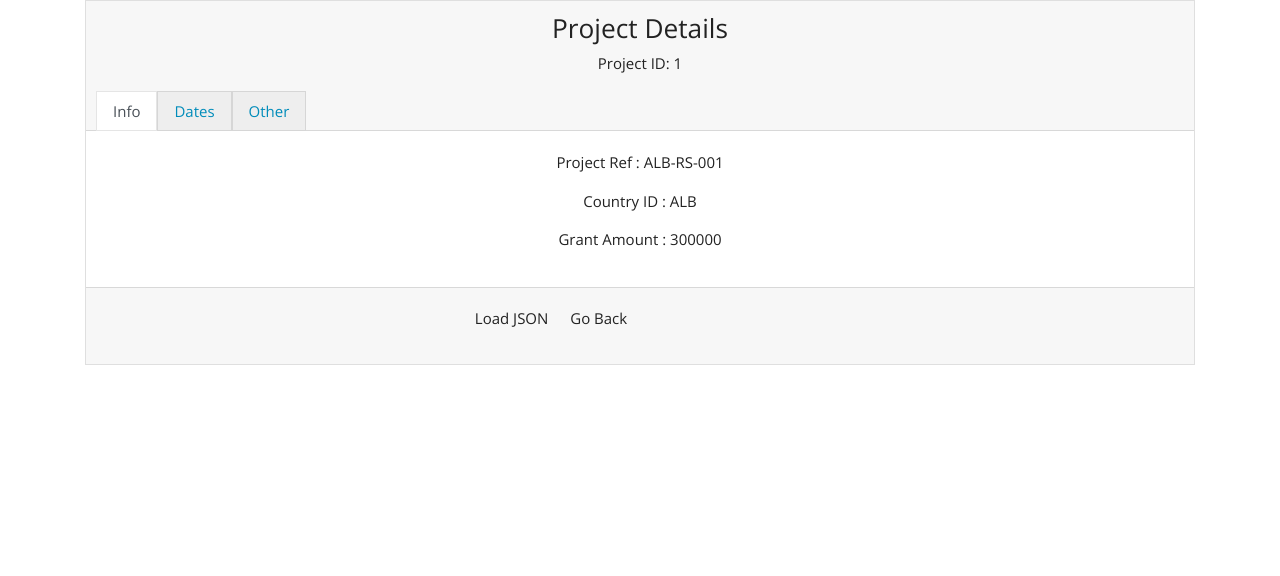
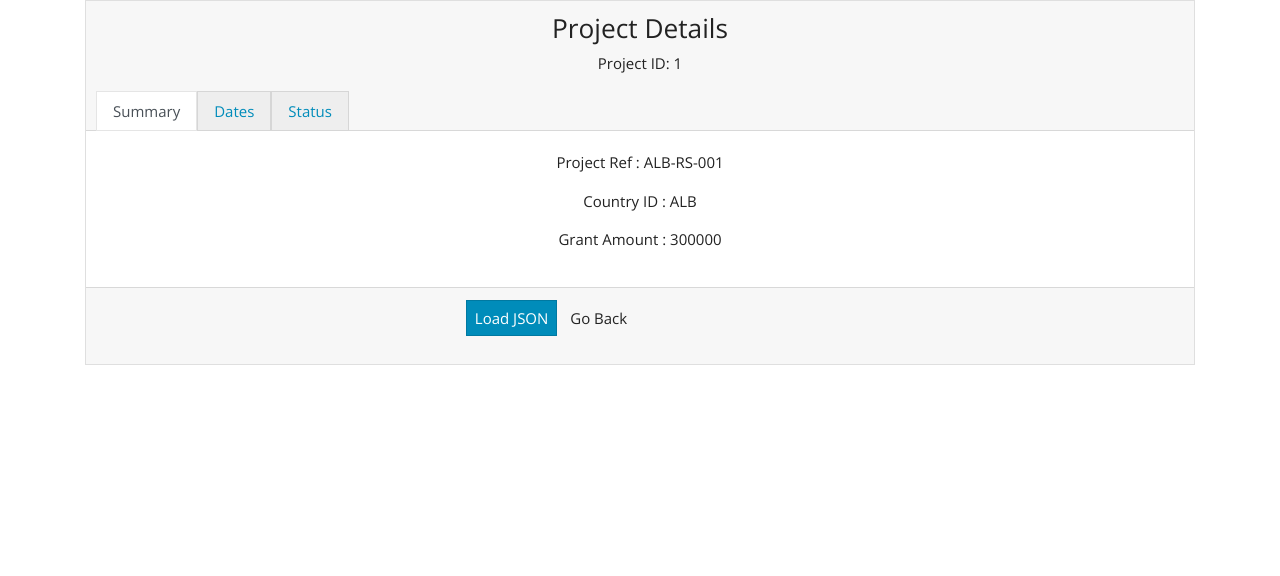
Before and after one commit to MutugiBrian/Todo-list, a CodeIgniter app: page /database/index.php/welcome/view/1 in a window 1280 px wide. Shown: the part 55-631 px from the top of the page. Run offline with CodeIgniter, Linux system fonts and the light colour scheme; data comes from the database, SQL or seed files in the repository.

Commit message:
Renaming Tabs

```diff
--- a/application/views/view.php
+++ b/application/views/view.php
@@ -6,13 +6,13 @@
         <p>Project ID: <?php echo $project->project_id;?></p>
         <ul class="nav nav-tabs card-header-tabs">
           <li class="nav-item">
-            <a class="nav-link active" data-toggle="tab" id="info-tab" href="#home">Info</a>
+            <a class="nav-link active" data-toggle="tab" id="info-tab" href="#home">Summary</a>
           </li>
           <li class="nav-item">
             <a class="nav-link" data-toggle="tab" id="dates-tab" href="#dates">Dates</a>
           </li>
           <li class="nav-item">
-            <a class="nav-link" data-toggle="tab" id="other-tab" href="#other">Other</a>
+            <a class="nav-link" data-toggle="tab" id="other-tab" href="#other">Status</a>
           </li>
         </ul>
       </div>
@@ -39,7 +39,7 @@
       <div class="card-footer text-muted">
         <div class="form-group">
             <div class="col-md-10 col-md-offset-2">
-                <a class = 'btn btn default' href="<?php echo $_SERVER['PHP_SELF']?>?format=json">Load JSON</a>
+                <a class = 'btn btn-primary' href="<?php echo $_SERVER['PHP_SELF']?>?format=json">Load JSON</a>
                 <?php echo anchor('welcome', 'Go Back', ['class'=>'btn btn default']);?>
             </div>
         </div>
```
